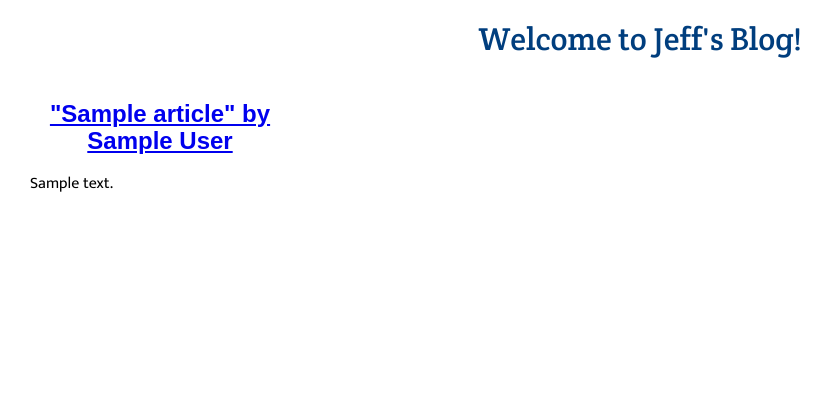
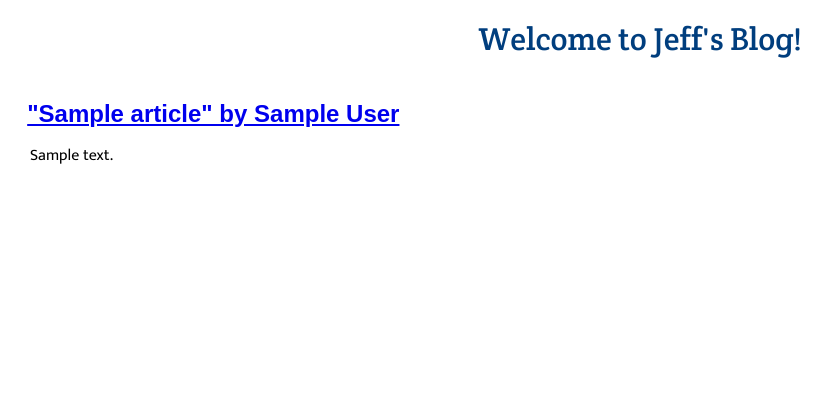
Before and after one commit to jeffreybyrne/0228-assignment3-blog, a Django app: page /home/ in a window 1280 px wide. Shown: the top 420 px of the page, without its empty margins (0-835 px from the left). Run offline with Django 3.2, Linux system fonts and the light colour scheme; tables that the repository leaves empty hold one stand-in row (values such as "Sample post"); some web fonts are replaced.

Commit message:
added some responsiveness

```diff
--- a/blog/static/css/main.css
+++ b/blog/static/css/main.css
@@ -13,13 +13,35 @@ body {
   text-align: center;
 }
 
+
 .article-list {
   display: grid;
-  grid-template-columns: 1fr 1fr 1fr 1fr;
+  grid-template-columns: 1fr;
+  grid-template-rows: auto;
 }
+
+@media (min-width: 700px) {
+  .article-list {
+    display: grid;
+    grid-template-columns: 1fr 1fr;
+    grid-template-rows: auto;
+  }
+}
+
+@media (min-width: 1000px) {
+  .article-list {
+    display: grid;
+    grid-template-columns: 1fr 1fr 1fr;
+    grid-template-rows: auto;
+  }
+}
+
+
 
 .blog-article {
   padding: 0 20px;
+  display: grid;
+  grid-template-rows: 1fr 4fr;
 }
 
 .article-title {
@@ -30,6 +52,8 @@ body {
 .article-body {
   font-family: 'Mukta', sans-serif;
   margin: auto 10px;
+  margin-top: 0;
+  text-align: justify;
 }
 
 .home-link {
--- a/blog/urls.py
+++ b/blog/urls.py
@@ -16,10 +16,11 @@ Including another URLconf
 
 from django.contrib import admin
 from django.urls import path
-from blog.views import home_page, blog_post
+from blog.views import home_page, blog_post, home_page_redirect
 
 urlpatterns = [
     path('admin/', admin.site.urls),
     path('home/', home_page, name='home'),
+    path('', home_page_redirect),
     path('post/<int:id>', blog_post, name='blog_post')
 ]
--- a/blog/views.py
+++ b/blog/views.py
@@ -1,5 +1,5 @@
 from django.http import HttpResponse
-from django.shortcuts import render, get_object_or_404
+from django.shortcuts import render, redirect, get_object_or_404
 from blog.models import Article
 import datetime
 
@@ -12,6 +12,10 @@ def home_page(request):
     return HttpResponse(response)
 
 
+def home_page_redirect(request):
+    return redirect(home_page)
+
+
 def blog_post(request, id):
     post = get_object_or_404(Article, pk=id)
     context = {'article': post}
```
